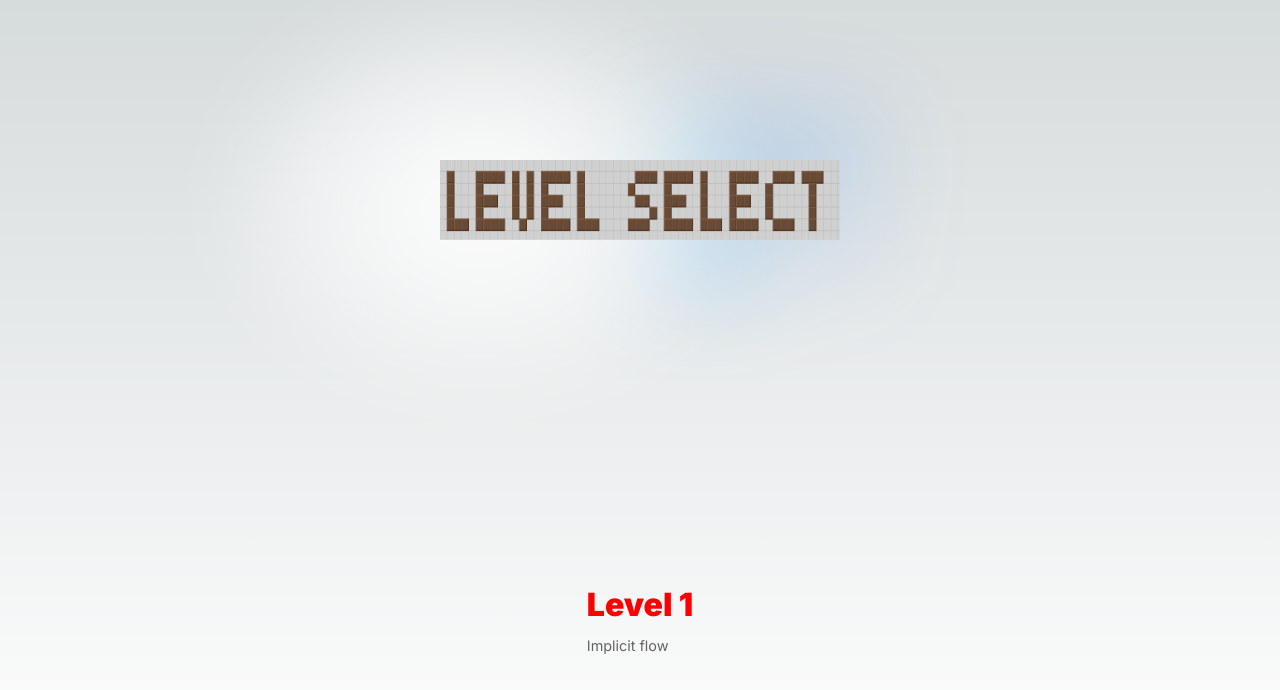
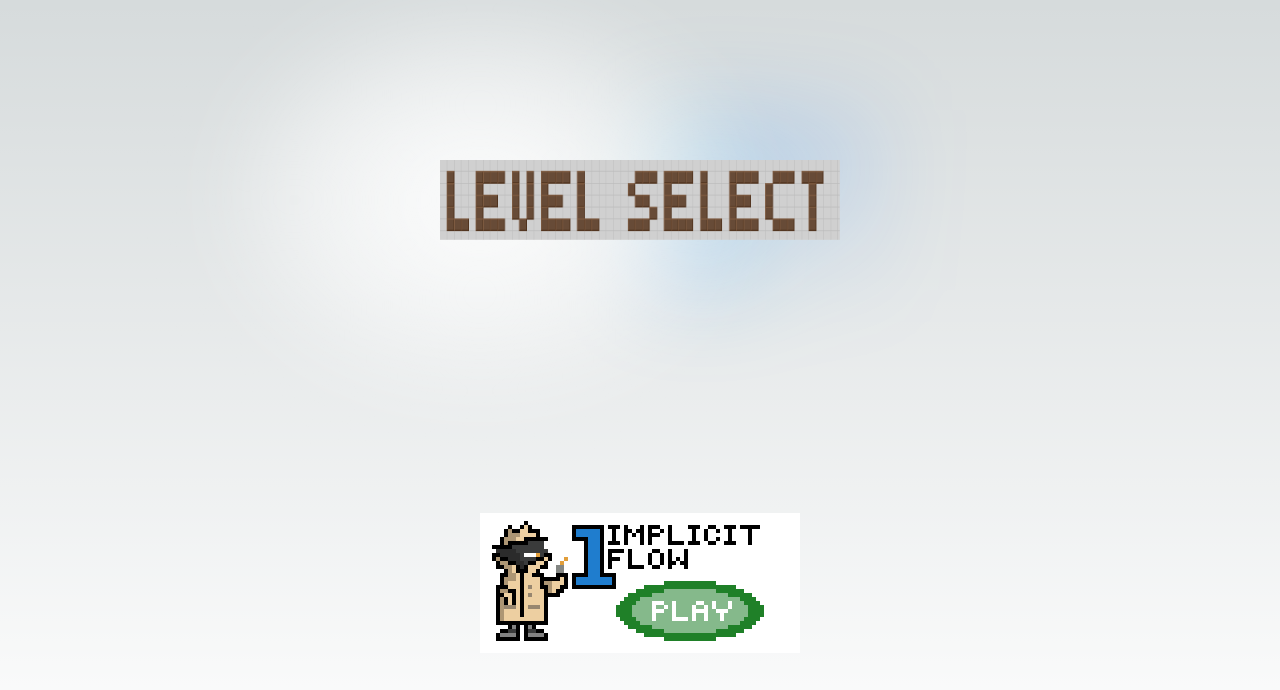
Before and after one commit to mattcobley/oidc-game, a Next.js app: page /levels in a window 1280 px wide. Shown: the top 690 px of the page. Built offline with nearby package versions, Linux system fonts and the light colour scheme.

Commit message:
Style tweaks

```diff
--- a/src/app/levels/page.js
+++ b/src/app/levels/page.js
@@ -18,10 +18,13 @@ export default function Levels() {
 
       <div className={styles.grid}>
         <Link href="/game/implicit-flow" className={styles.card}>
-          <h1>
-            Level 1
-          </h1>
-          <p>Implicit flow</p>
+          <Image
+            src="/level_1.gif"
+            alt="Level 1: implicit flow"
+            width={320}
+            height={140}
+            priority
+          />
         </Link>
       </div>
     </main>
--- a/src/app/page.module.css
+++ b/src/app/page.module.css
@@ -53,7 +53,7 @@
   background: rgba(var(--card-rgb), 0);
   border: 1px solid rgba(var(--card-border-rgb), 0);
   transition: background 200ms, border 200ms;
-  max-width: 180px;
+  max-width: 500px;
   margin: 30px;
 }
 
@@ -70,7 +70,7 @@
 .card h1 {
   font-weight: 900;
   margin-bottom: 0.7rem;
-  color: red;
+  color: green;
 }
 
 .card p {
```
Also changed, not shown: src/app/levels/page.module.css (deleted).
